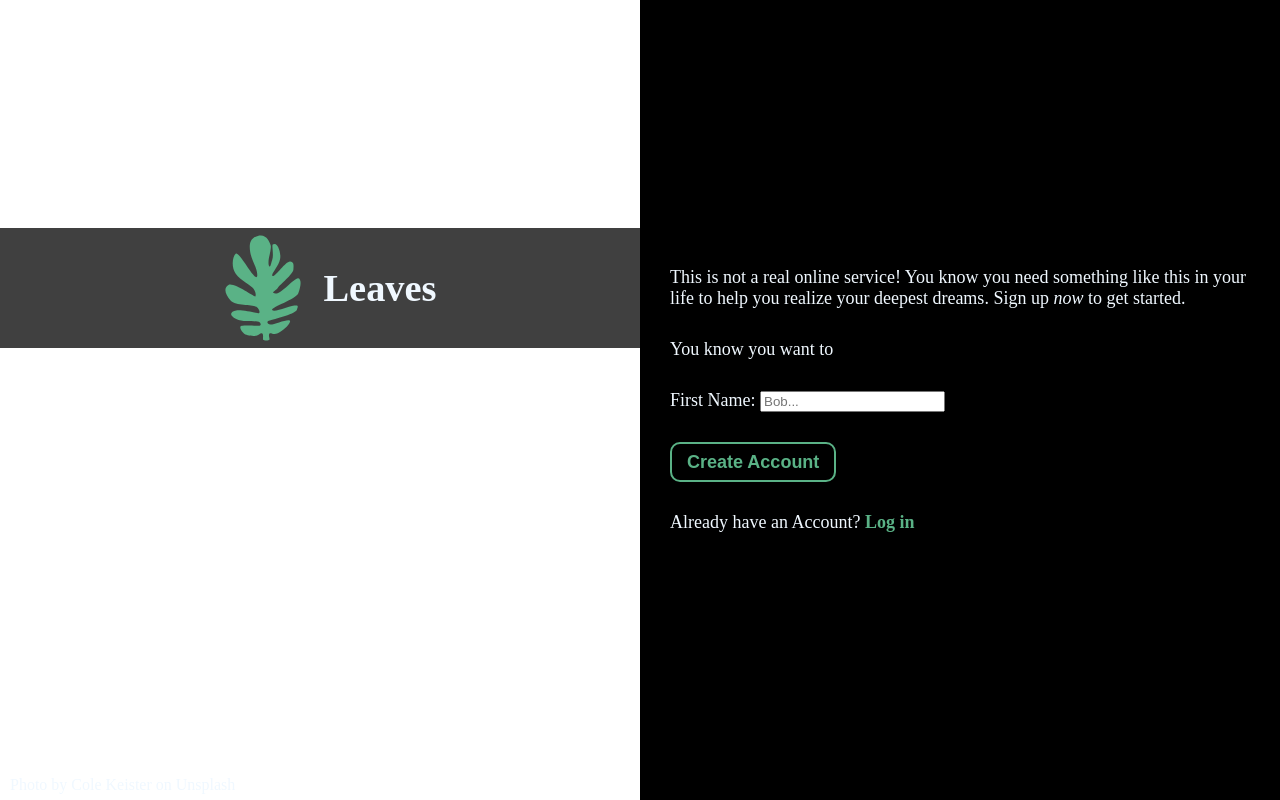
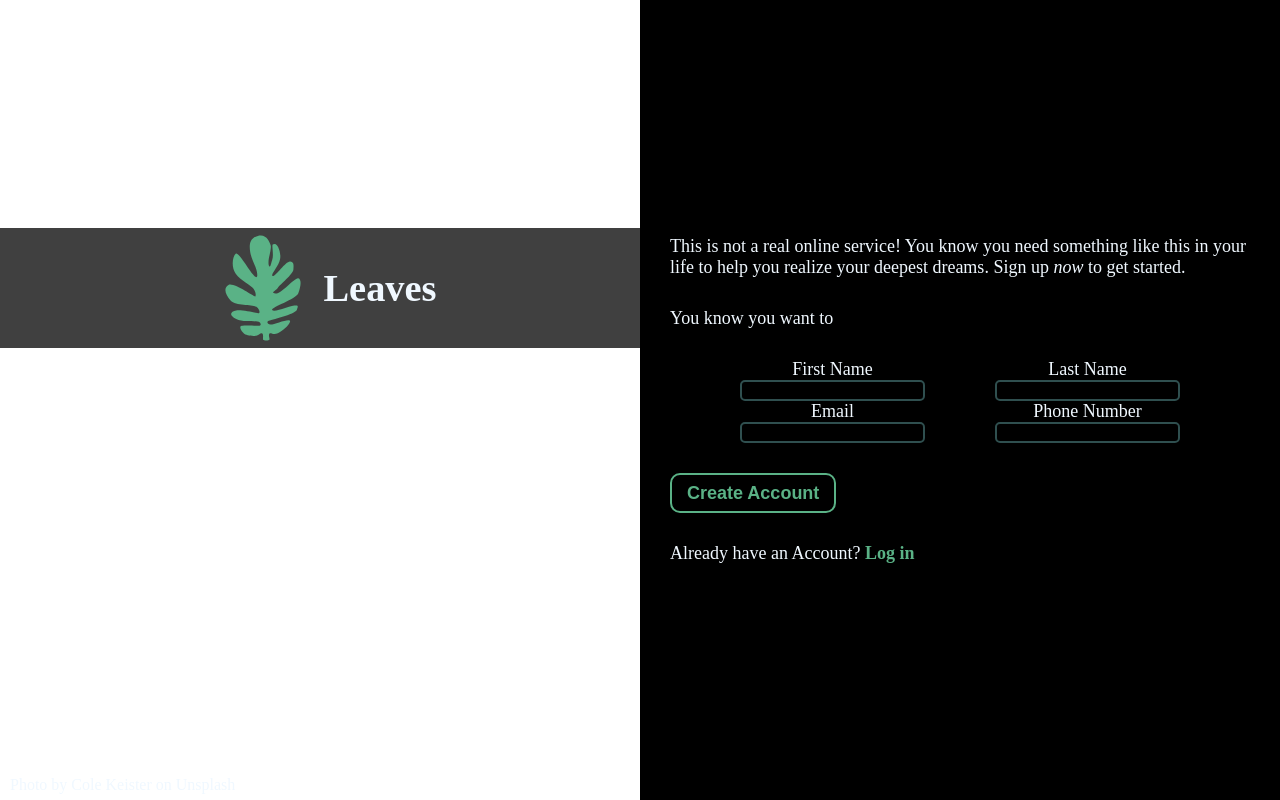
Before and after one commit to tiredDm/odin-sign-up-form, a plain HTML site: page index.html in a window 1280 px wide. Drawn offline with Linux system fonts and the light colour scheme.

Commit message:
Add form related affairs

```diff
--- a/index.html
+++ b/index.html
@@ -20,8 +20,28 @@
         <div class="entrance-blurb">This is not a real online service! You know you need something like this in your life to help you realize your deepest dreams. Sign up <i>now</i> to get started.</div>
         <div>You know you want to</div>
         <form>
-            <label for="first_name">First Name:</label>
-            <input type="text" id="first_name" placeholder="Bob..." name="first_name">
+            <div class="form-row">
+                <div class="form-input">
+                    <label for="first_name">First Name</label>
+                    <input type="text" id="first_name" name="first_name">
+                </div>
+                <div class="form-input">
+                    <label>Last Name</label>
+                    <input type="text" id="last_name" name="last_name">
+                </div>
+            </div>
+
+            <div class="form-row">
+                <div class="form-input">
+                    <label for="email">Email</label>
+                    <input type="text" id="email" name="email">
+                </div>
+                <div class="form-input">
+                    <label>Phone Number</label>
+                    <input type="text" id="phone number" name="phone number">
+                </div>
+            </div>
+
         </form>
         <button>Create Account</button>
         <div>Already have an Account?<span class = 'Login'> Log in</span></div>
--- a/styles.css
+++ b/styles.css
@@ -70,3 +70,24 @@ button:hover{
     color: #5ab286;
     font-weight: bold;
 }
+
+.form-row{
+    display: flex;
+    justify-content: space-evenly;
+}
+
+.form-input{
+    display: flex;
+    flex-direction: column;
+    align-items: center;
+}
+
+input{
+    background-color: black;
+    border: 2px solid darkslategray;
+    border-radius: 5px;
+}
+
+input:focus{
+    border: 3px solid #5ab286;
+}
```
